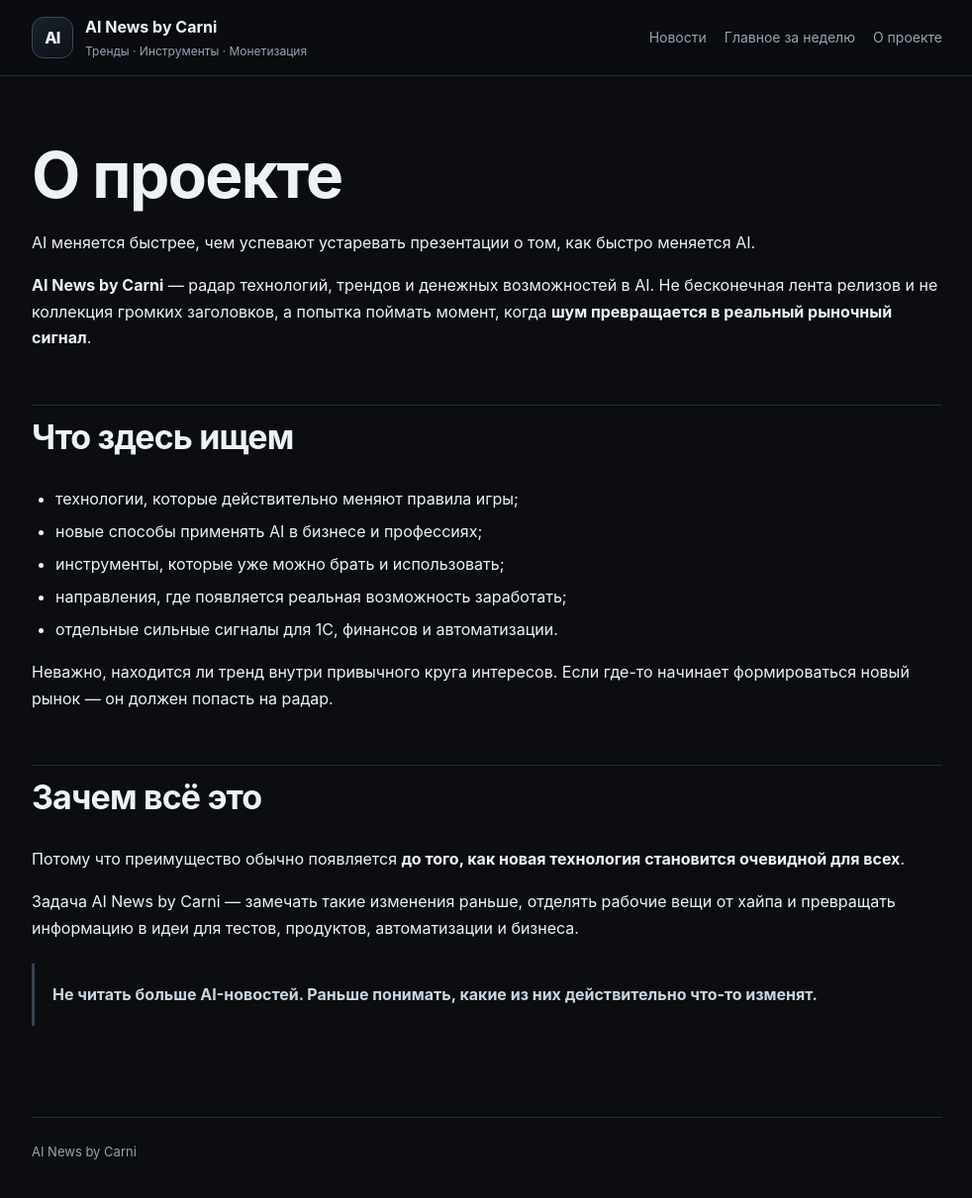
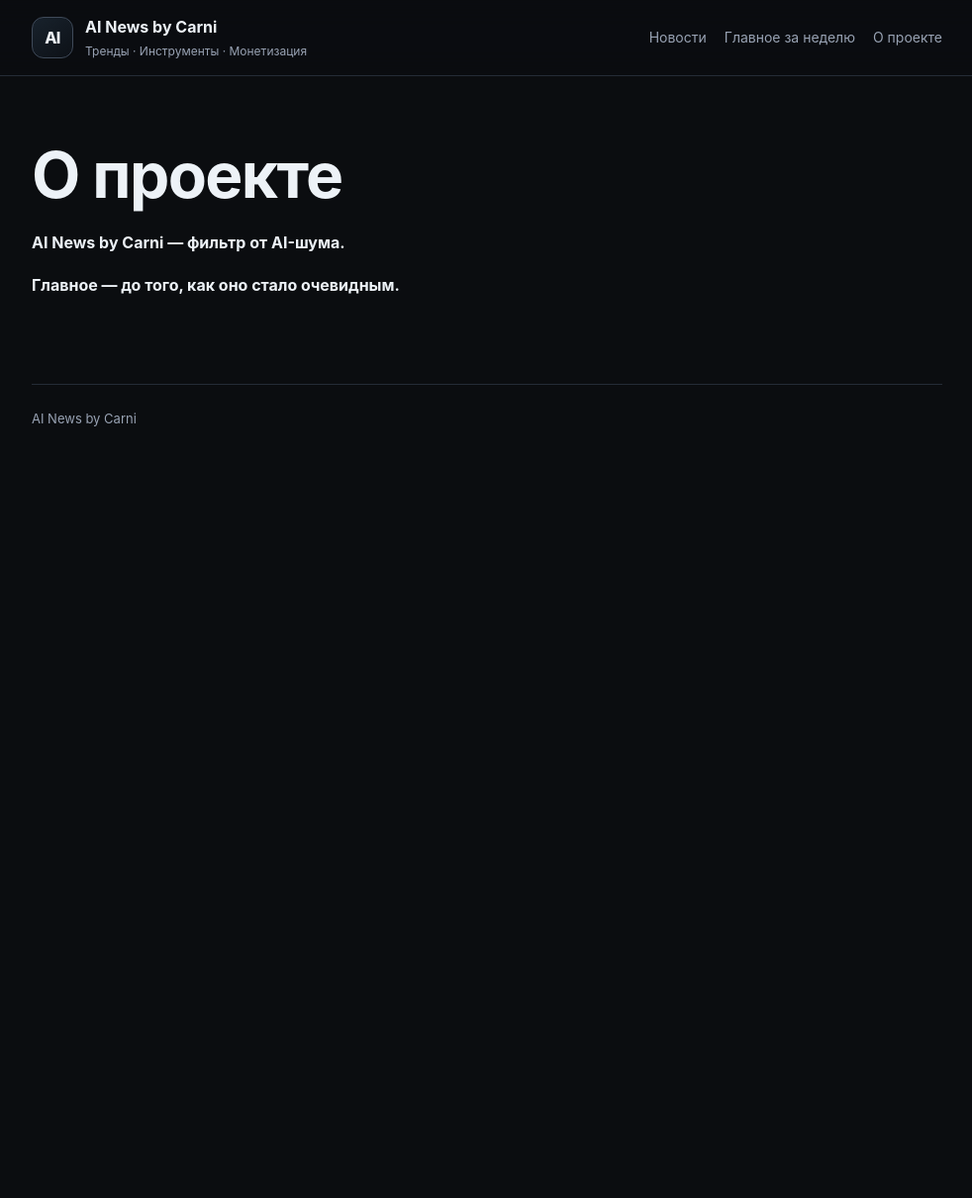
Before and after one commit to DmitryCarni/ai-news-by-carni, a Jekyll site: the page built from about.md, in a window 1280 px wide and 1220 px high. Shown: the top 1211 px of the window at 99% size, without its empty margins (148-1130 px from the left). Built offline with Jekyll 4.4.1, drawn with Linux system fonts in a browser that asks for light colours.

Commit message:
Make About page ultra concise

```diff
--- a/about.md
+++ b/about.md
@@ -6,24 +6,6 @@ permalink: /about/
 
 # О проекте
 
-AI меняется быстрее, чем успевают устаревать презентации о том, как быстро меняется AI.
+**AI News by Carni — фильтр от AI-шума.**
 
-**AI News by Carni** — радар технологий, трендов и денежных возможностей в AI. Не бесконечная лента релизов и не коллекция громких заголовков, а попытка поймать момент, когда **шум превращается в реальный рыночный сигнал**.
-
-## Что здесь ищем
-
-- технологии, которые действительно меняют правила игры;
-- новые способы применять AI в бизнесе и профессиях;
-- инструменты, которые уже можно брать и использовать;
-- направления, где появляется реальная возможность заработать;
-- отдельные сильные сигналы для 1С, финансов и автоматизации.
-
-Неважно, находится ли тренд внутри привычного круга интересов. Если где-то начинает формироваться новый рынок — он должен попасть на радар.
-
-## Зачем всё это
-
-Потому что преимущество обычно появляется **до того, как новая технология становится очевидной для всех**.
-
-Задача AI News by Carni — замечать такие изменения раньше, отделять рабочие вещи от хайпа и превращать информацию в идеи для тестов, продуктов, автоматизации и бизнеса.
-
-> **Не читать больше AI-новостей. Раньше понимать, какие из них действительно что-то изменят.**
+**Главное — до того, как оно стало очевидным.**
```
